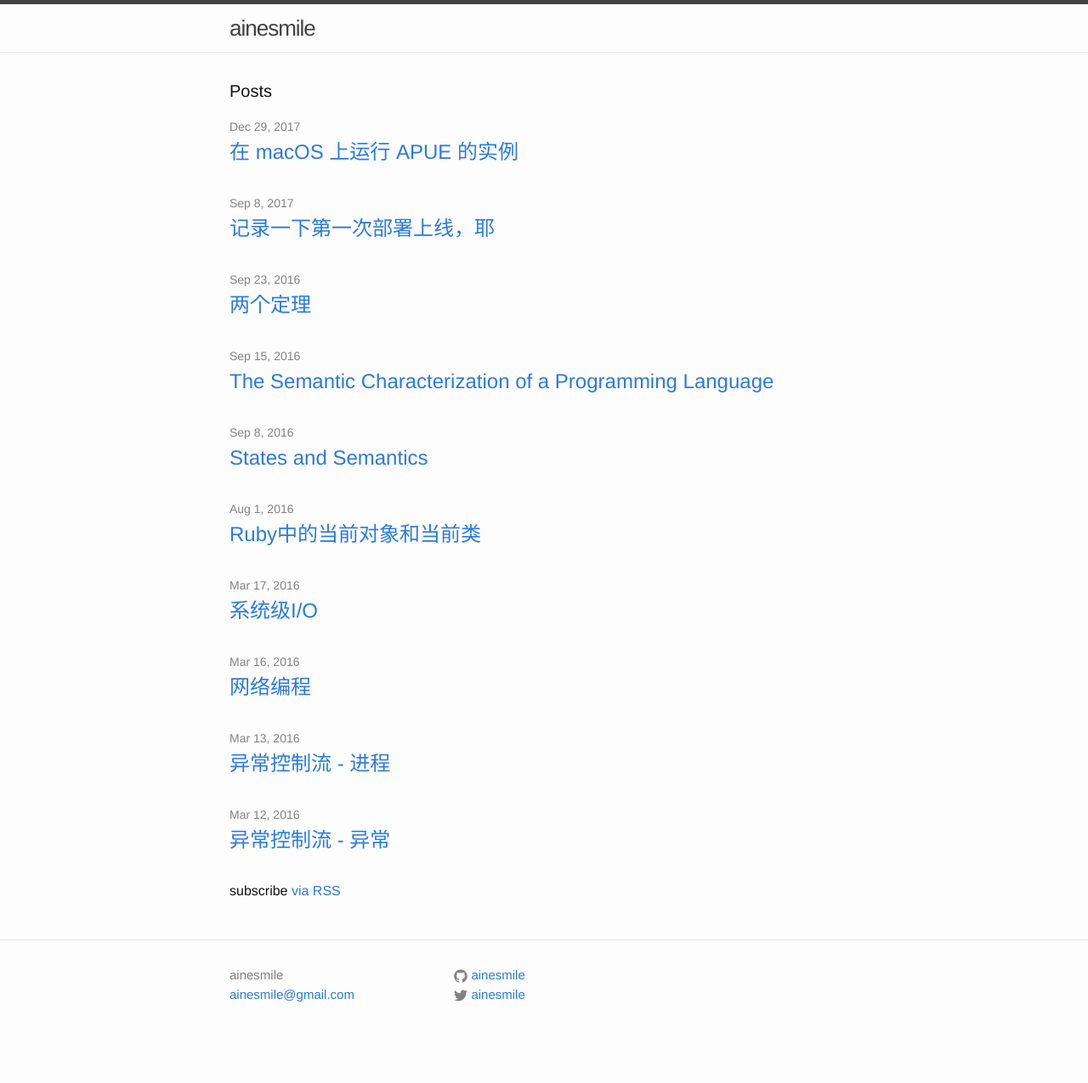
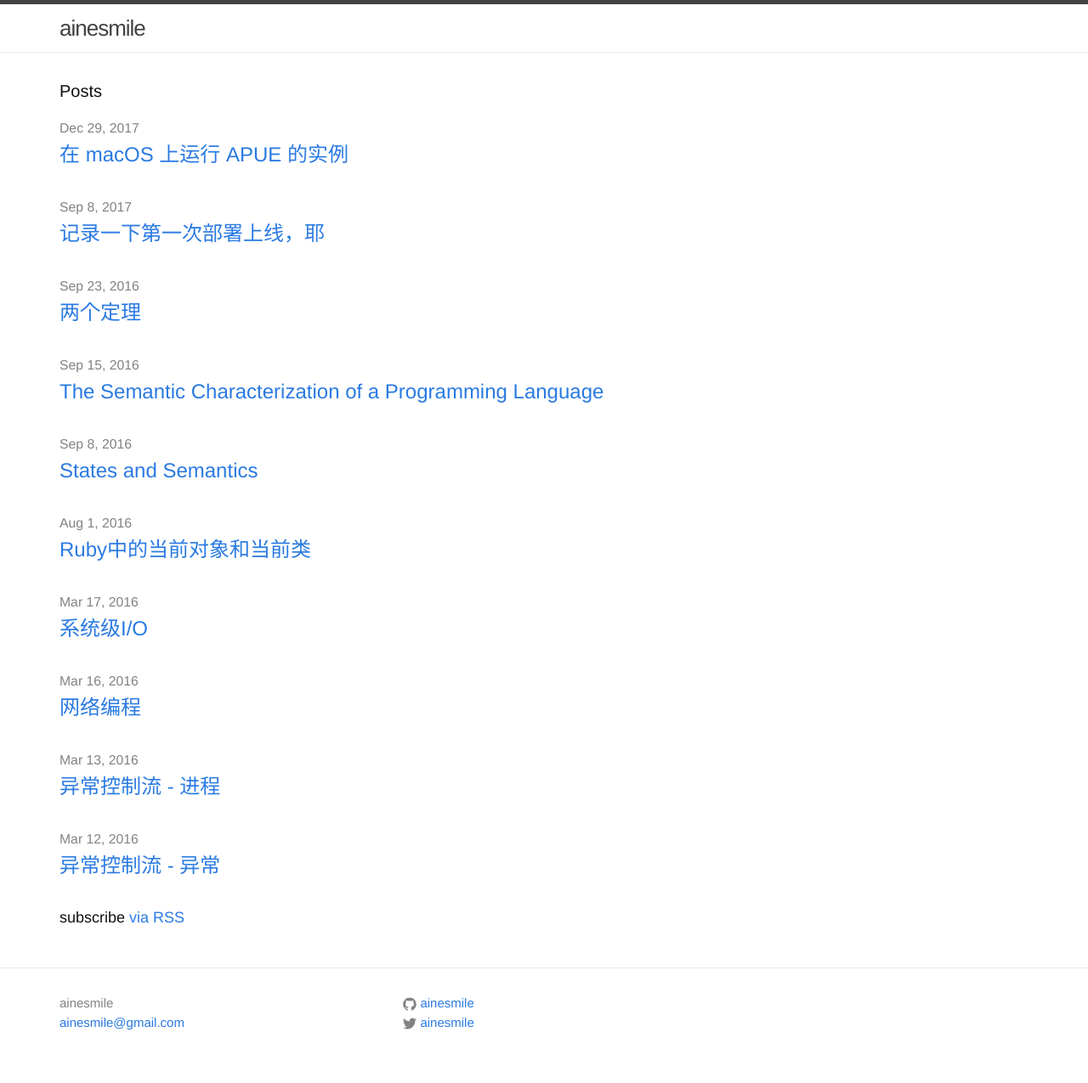
Before and after one commit to ainesmile/ainesmile.github.io, a Jekyll site: the page built from index.html, in a window 1280 px wide. Shown: the whole page at 85% size. Built offline with Jekyll 4.4.1, drawn with Linux system fonts in a browser that asks for light colours; before the commit the page ends 1242 px from its top, so only the background shows below that.

Commit message:
modify css style

```diff
--- a/css/main.scss
+++ b/css/main.scss
@@ -7,7 +7,7 @@
 
 // Our variables
 $base-font-family: "Helvetica Neue", Helvetica, Arial, sans-serif;
-$base-font-size:   16px;
+$base-font-size:   18px;
 $base-font-weight: 400;
 $small-font-size:  $base-font-size * 0.875;
 $base-line-height: 1.5;
@@ -15,7 +15,7 @@ $base-line-height: 1.5;
 $spacing-unit:     30px;
 
 $text-color:       #111;
-$background-color: #fdfdfd;
+$background-color: #ffffff;
 $brand-color:      #2a7ae2;
 
 $grey-color:       #828282;
@@ -23,7 +23,7 @@ $grey-color-light: lighten($grey-color, 40%);
 $grey-color-dark:  darken($grey-color, 25%);
 
 // Width of the content area
-$content-width:    800px;
+$content-width:    1200px;
 
 $on-palm:          600px;
 $on-laptop:        800px;
```
